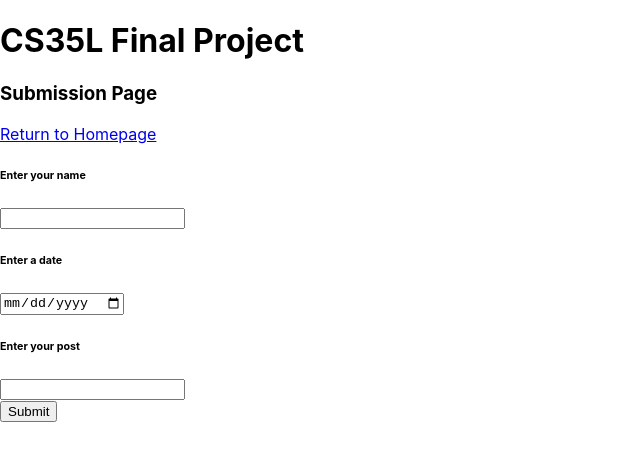
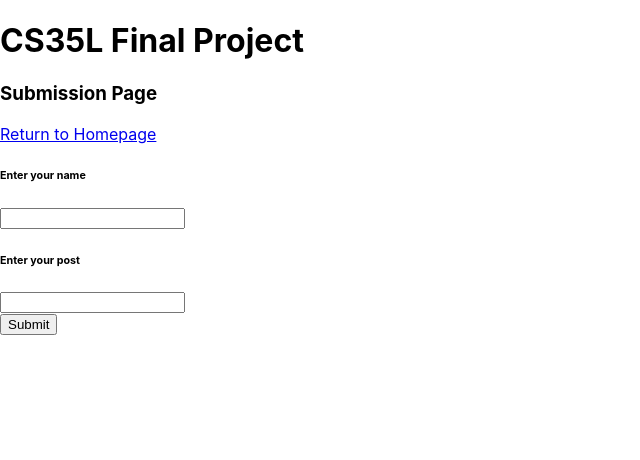
Before and after one commit to ViciousCupcake/CS35L-Project, a React (Create React App) app in the folder frontend/: page /submit in a window 1280 px wide. Shown: the top 460 px of the page, without its empty margins (0-640 px from the left). Built offline with nearby package versions, Linux system fonts and the light colour scheme.

Commit message:
Make it so the user cannot enter in date

```diff
--- a/frontend/src/components/CreateSubmission.js
+++ b/frontend/src/components/CreateSubmission.js
@@ -7,7 +7,6 @@ class CreateSubmission extends Component {
     super();
     this.state = {
       first_name: '',
-      submission_date: '',
       content: ''
     };
   }
@@ -21,7 +20,7 @@ class CreateSubmission extends Component {
 
     const data = {
       first_name: this.state.first_name,
-      submission_date: this.state.submission_date,
+      submission_date: Date.now(),
       content: this.state.content
     };
     let JSONData = JSON.stringify(data);
@@ -32,7 +31,6 @@ class CreateSubmission extends Component {
       .then(res => {
         this.setState({
           first_name: '',
-          submission_date: '',
           content: ''
         })
       })
@@ -55,13 +53,6 @@ class CreateSubmission extends Component {
             value={this.state.first_name}
             onChange={this.onChange}
           />
-          <h6>Enter a date</h6>
-          <input
-            type='date'
-            name='submission_date'
-            value={this.state.submission_date}
-            onChange={this.onChange}
-          />
           <h6>Enter your post</h6>
           <input
             type='text'
--- a/frontend/src/components/Entry.js
+++ b/frontend/src/components/Entry.js
@@ -1,10 +1,13 @@
 import React from 'react';
 
 function Entry(props) {
+  var date = new Date(props.submission.submission_date);
+  // terrible date formatting hack from stack overflow lol
+  date = new Date(date.getTime() - (date.getTimezoneOffset() * 60000)).toISOString().split("T")[0];
   return (
     <tr>
       <td>{props.submission.first_name}</td>
-      <td>{props.submission.submission_date}</td>
+      <td>{date}</td>
       <td>{props.submission.content}</td>
     </tr>
   )
```
